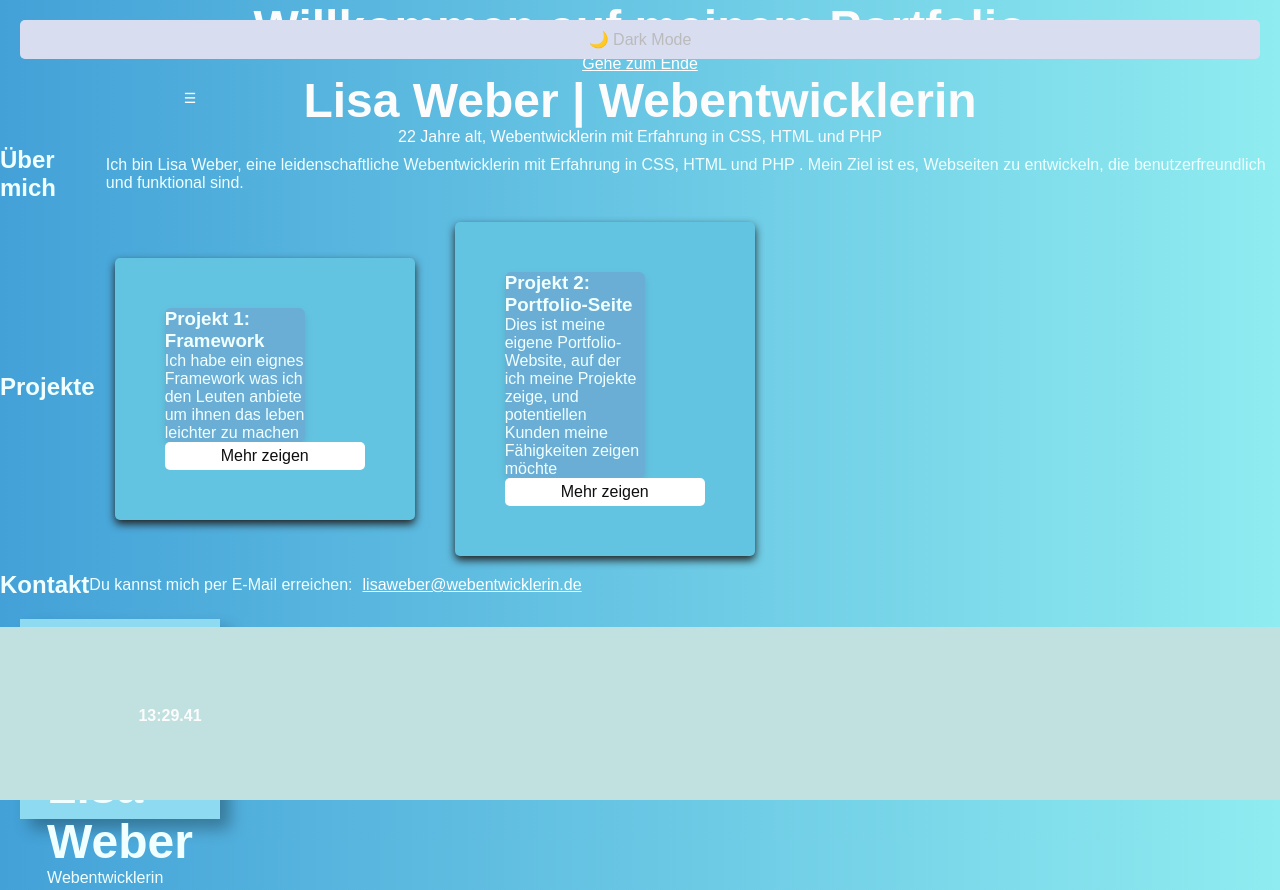
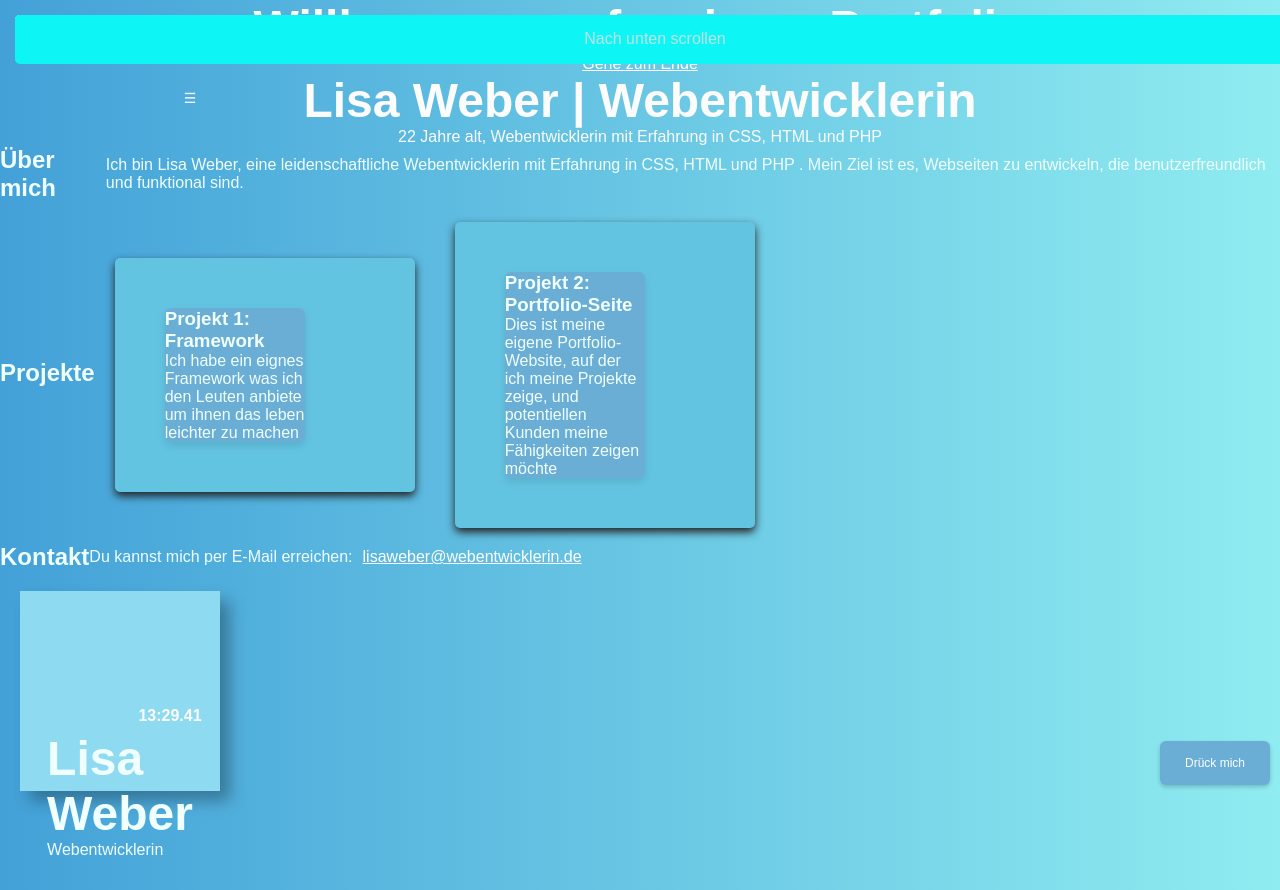
Before and after one commit to Sylyx-7/Praktikum, a plain HTML site: page index.html in a window 1280 px wide. Shown: the top 890 px of the page. Drawn offline with Linux system fonts and the light colour scheme.

Commit message:
21 (noch nicht vollständig)

```diff
--- a/index.html
+++ b/index.html
@@ -11,6 +11,8 @@
 <head>
   <h1>Willkommen auf meinem Portfolio</h1>
   <p><a href="#ende">Gehe zum Ende</a></p>
+
+
 
     <!-- Header mit dem Namen und Beschreibung -->
     <header>
@@ -194,8 +196,6 @@
 
 
 <script src="script.js"></script>
-
-<nav class="navbar">
 <button id="darkModeToggle">🌙 Dark Mode</button>
 <script src="script.js"></script>
 </nav>
@@ -264,6 +264,19 @@
 </script>
 
 
+<button onclick="smoothScroll()">Nach unten scrollen</button>
+
+    <div id="ziel">Zielbereich</div>
+
+    <script>
+    function smoothScroll() {
+    document.getElementById("ziel").scrollIntoView({
+    behavior: "smooth",
+    block: "start"
+    });
+    }
+    </script>
+
 
   <div id="ende">
     <h2>ENDE</h2>
--- a/styles.css
+++ b/styles.css
@@ -554,7 +554,6 @@ footer {
   bottom: 0;
   left: 0;
   width: 100%;
-  background-color: #c1e0e0;
   padding: 5px 0;
   text-align: center;
   font-family: Arial, sans-serif;
@@ -570,3 +569,25 @@ footer {
   font-weight: bold;
   margin-top: 5px;
 }
+
+body {
+font-family: Arial, sans-serif;
+height: 1500px;
+}
+
+#ziel {
+  margin-top: 800px;
+  padding: 15px;
+  background-color: #6aaed6;
+}
+
+button {
+  position:fixed;
+  top: 15px;
+  left: 15px;
+  padding: 15px;
+  background-color: #0ef5f5;
+  color: #c1e0e0;
+  border: none;
+  cursor: pointer;
+}
```
